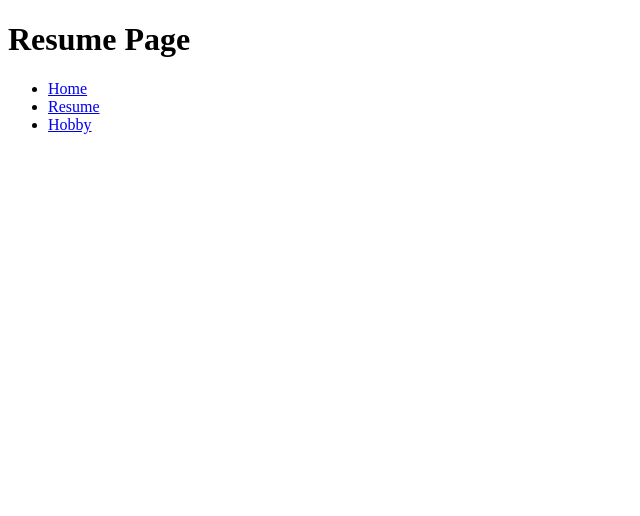
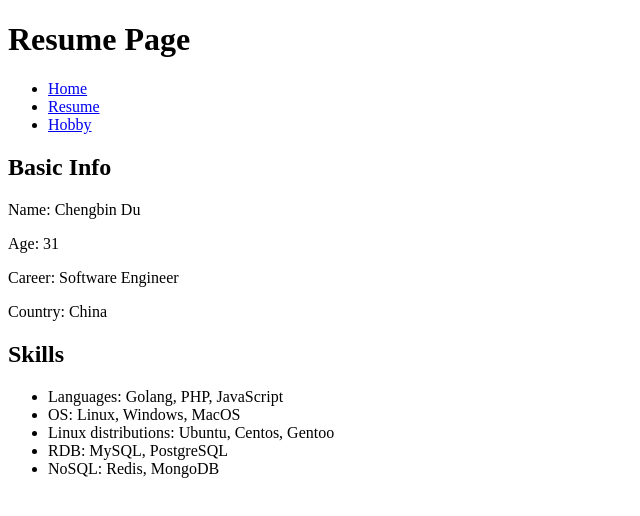
Before and after one commit to chengbindu/itmd361-project1, a plain HTML site: page resume.html in a window 1280 px wide. Shown: the whole page, without its empty margins (0-640 px from the left). Drawn offline with Linux system fonts and the light colour scheme.

Commit message:
adding resume

```diff
--- a/resume.html
+++ b/resume.html
@@ -13,5 +13,19 @@
       <li><a href="hobby.html">Hobby</a></li>
     </ul>
   </nav>
+  <h2>Basic Info</h2>
+  <p>Name: Chengbin Du</p>
+  <p>Age: 31</p>
+  <p>Career: Software Engineer</p>
+  <p>Country: China</p>
+
+  <h2>Skills</h2>
+  <ul>
+    <li>Languages: Golang, PHP, JavaScript</li>
+    <li>OS: Linux, Windows, MacOS</li>
+    <li>Linux distributions: Ubuntu, Centos, Gentoo </li>
+    <li>RDB: MySQL, PostgreSQL</li>
+    <li>NoSQL: Redis, MongoDB</li>
+  </ul>
 </body>
 </html>
```
Also changed, not shown: index.html (+2 -1 lines).
